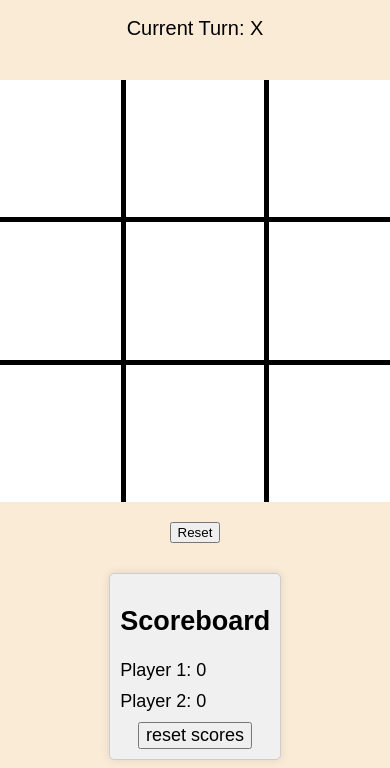
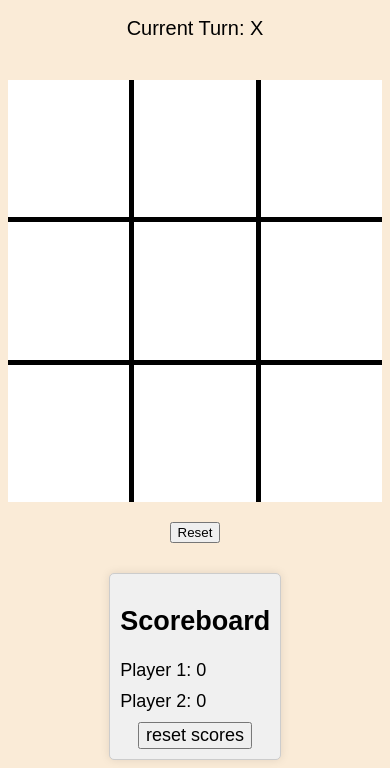
Before and after one commit to Kanomus/KTJ-WebDevWorkshop, a plain HTML site: page Tic-Tac-Toe/index.html in a window 390 px wide. Shown: the part 140-908 px from the top of the page. Drawn offline with Linux system fonts and the light colour scheme.

Commit message:
adjusted grid size for responsiveness

```diff
--- a/Tic-Tac-Toe/script.js
+++ b/Tic-Tac-Toe/script.js
@@ -17,7 +17,7 @@ function createGrid(size)
     container.innerHTML='';
     gridCells=[];
 
-    const baseSize = 50; // Base size for the grid in vw units
+    const baseSize = 50;
     const gridSize = baseSize + (size - 3) * 4;
     container.style.width = `${gridSize}vh`;
     container.style.height = `${gridSize}vh`;
--- a/Tic-Tac-Toe/style.css
+++ b/Tic-Tac-Toe/style.css
@@ -27,6 +27,8 @@ body {
 }
 #grid {
     position: relative;
+    max-width: 100%;
+    height: auto;
     display: grid;
     gap: 5px;
     background-color: black;
```
